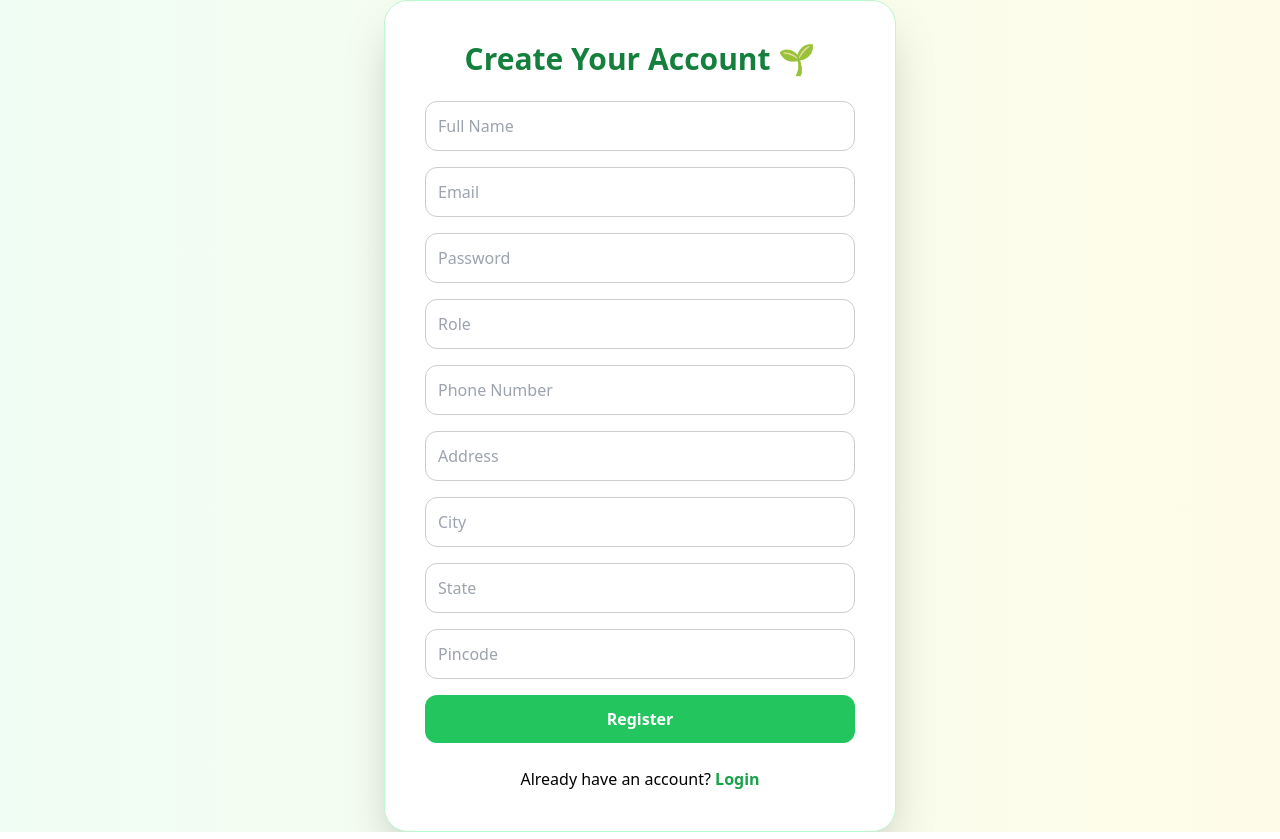
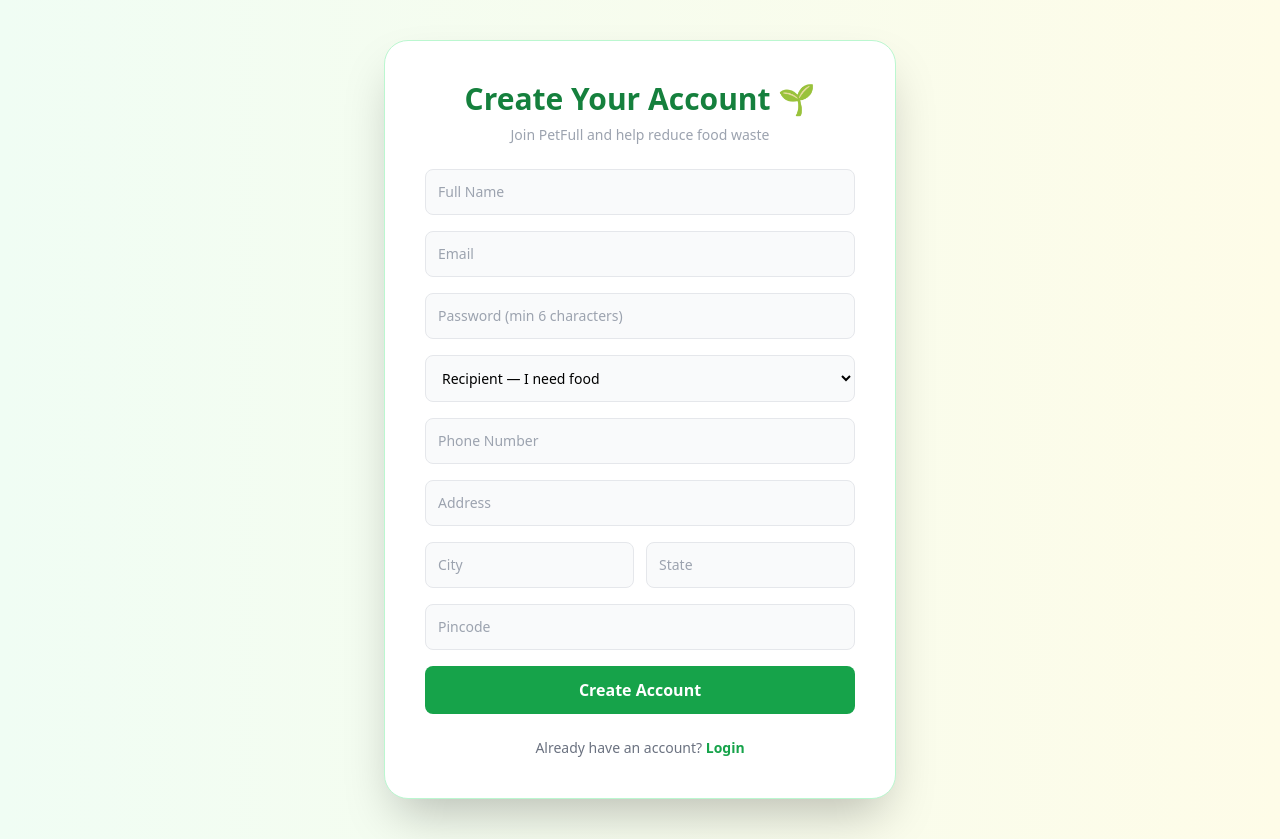
Before and after one commit to aviralgoel26/PetFull-Mine, a React (Create React App) app in the folder PetFullFrontend/petfull-frontend/: page /register in a window 1280 px wide. Built offline with nearby package versions, Linux system fonts and the light colour scheme.

Commit message:
ready to deployment for initial phase

```diff
--- a/PetFullFrontend/petfull-frontend/src/pages/Login.jsx
+++ b/PetFullFrontend/petfull-frontend/src/pages/Login.jsx
@@ -1,112 +1,114 @@
 import React, { useState } from "react";
 
+const API = "http://localhost:8080/api";
+
 const Login = () => {
-  const [email, setEmail] = useState("");
+  const [email,    setEmail]    = useState("");
   const [password, setPassword] = useState("");
-  const [message, setMessage] = useState("");
+  const [message,  setMessage]  = useState("");
+  const [loading,  setLoading]  = useState(false);
 
   const handleLogin = async (e) => {
     e.preventDefault();
+    setMessage("");
+    setLoading(true);
 
     try {
-    const response = await fetch("http://localhost:8080/api/users/login", {
-      method: "POST",
+      const response = await fetch(`${API}/users/login`, {
+        method:  "POST",
         headers: { "Content-Type": "application/json" },
-      body: JSON.stringify({ email, password }),
+        body:    JSON.stringify({ email, password }),
       });
 
       if (!response.ok) {
         const error = await response.text();
-      setMessage(error);
+        setMessage(error || "Login failed. Please try again.");
         return;
       }
 
       const user = await response.json();
-    // ✅ store user
+
+      // ✅ Always overwrite localStorage so stale user data never persists
       localStorage.setItem("user", JSON.stringify(user));
-console.log("FULL USER OBJECT:", user);
 
+      // ✅ Route by role — added ADMIN support
       if (user.role === "DONOR") {
-  console.log("Routing to DONOR");
         window.location.href = "/donor-dashboard";
-
       } else if (user.role === "RECIPIENT") {
-  console.log("Routing to RECIPIENT");
         window.location.href = "/recipient-dashboard";
-
+      } else if (user.role === "ADMIN") {
+        window.location.href = "/admin-dashboard";
       } else {
-  console.log("Role received:", user.role);
-  setMessage("Unknown role");
+        setMessage("Unknown role: " + user.role);
       }
 
-  } catch (err) {
-    console.error(err);
-    setMessage("Login failed");
+    } catch {
+      setMessage("Could not connect to server. Please try again.");
+    } finally {
+      setLoading(false);
     }
   };
 
   return (
     <div className="min-h-screen flex items-center justify-center bg-gradient-to-br from-green-100 to-yellow-100 px-4">
-
-      {/* Card */}
       <div className="w-full max-w-md bg-white rounded-2xl shadow-xl p-8 border border-green-200">
 
-        {/* Logo + Title */}
+        {/* Header */}
         <div className="text-center mb-6">
           <img
             src="https://cdn-icons-png.flaticon.com/512/3075/3075977.png"
-            alt="food-donation-logo"
+            alt="PetFull logo"
             className="w-20 mx-auto animate-bounce"
           />
-          <h1 className="text-3xl font-bold mt-3 text-green-700">
-            FoodShare Login
-          </h1>
+          <h1 className="text-3xl font-bold mt-3 text-green-700">PetFull Login</h1>
           <p className="text-gray-500 text-sm">Connecting surplus food to those in need</p>
         </div>
 
         {/* Form */}
         <form onSubmit={handleLogin} className="space-y-4">
-
           <input
             type="email"
             placeholder="Enter email"
-            className="w-full p-3 border rounded-lg focus:ring-2 focus:ring-green-400"
+            className="w-full p-3 border rounded-lg focus:outline-none focus:ring-2 focus:ring-green-400"
             value={email}
-            onChange={(e)=>setEmail(e.target.value)}
+            onChange={(e) => setEmail(e.target.value)}
             required
+            disabled={loading}
           />
 
           <input
             type="password"
             placeholder="Enter password"
-            className="w-full p-3 border rounded-lg focus:ring-2 focus:ring-green-400"
+            className="w-full p-3 border rounded-lg focus:outline-none focus:ring-2 focus:ring-green-400"
             value={password}
-            onChange={(e)=>setPassword(e.target.value)}
+            onChange={(e) => setPassword(e.target.value)}
             required
+            disabled={loading}
           />
 
           <button
             type="submit"
-            className="w-full bg-green-600 text-white py-3 rounded-lg hover:bg-green-700 transition"
+            disabled={loading}
+            className="w-full bg-green-600 text-white py-3 rounded-lg hover:bg-green-700 transition disabled:opacity-60 disabled:cursor-not-allowed"
           >
-            Login
+            {loading ? "Logging in…" : "Login"}
           </button>
         </form>
 
-        {/* Message */}
+        {/* Error message */}
         {message && (
-  <p className="text-center text-sm mt-3 text-red-500">
-    {message}
-  </p>
+          <p className="text-center text-sm mt-3 text-red-500">{message}</p>
         )}
 
         {/* Footer */}
         <p className="text-center mt-5 text-gray-600 text-sm">
-          New here? <a href="/register" className="text-green-600 font-semibold">Create an account</a>
+          New here?{" "}
+          <a href="/register" className="text-green-600 font-semibold hover:underline">
+            Create an account
+          </a>
         </p>
 
       </div>
-
     </div>
   );
 };
--- a/PetFullFrontend/petfull-frontend/src/pages/Register.jsx
+++ b/PetFullFrontend/petfull-frontend/src/pages/Register.jsx
@@ -1,81 +1,195 @@
 import React, { useState } from "react";
-import axios from "axios";
+
+const API = "http://localhost:8080/api";
 
 export default function Register() {
   const [formData, setFormData] = useState({
     fullName: "",
-    email: "",
+    email:    "",
     password: "",
-    role:"",
-    phone: "",
-    address: "",
-    city: "",
-    state: "",
-    pincode: "",
+    role:     "RECIPIENT", // ✅ sensible default — user picks from dropdown
+    phone:    "",
+    address:  "",
+    city:     "",
+    state:    "",
+    pincode:  "",
   });
 
   const [message, setMessage] = useState("");
+  const [success, setSuccess]  = useState(false);
+  const [loading, setLoading]  = useState(false);
 
   const handleChange = (e) => {
-    setFormData({ ...formData, [e.target.name]: e.target.value });
+    setFormData((p) => ({ ...p, [e.target.name]: e.target.value }));
+    setMessage(""); // clear error on any change
   };
 
   const handleSubmit = async (e) => {
     e.preventDefault();
+    setMessage("");
+    setLoading(true);
+
+    // Basic client-side validation
+    if (formData.password.length < 6) {
+      setMessage("Password must be at least 6 characters.");
+      setLoading(false);
+      return;
+    }
 
     try {
-      const res = await axios.post("http://localhost:8080/api/users/register", formData);
+      const res = await fetch(`${API}/users/register`, {
+        method:  "POST",
+        headers: { "Content-Type": "application/json" },
+        body:    JSON.stringify(formData),
+      });
 
-      if (res.status === 200) {
-        setMessage("Registration successful! Redirecting...");
+      if (!res.ok) {
+        const error = await res.text();
+        setMessage(error || "Registration failed. Please try again.");
+        return;
+      }
 
-        setTimeout(() => {
-          window.location.href = "/";
-        }, 1500);
-      }
-    } catch (err) {
-      const errorMessage =
-    typeof err.response?.data === "string"
-      ? err.response.data
-      : err.response?.data?.message || "Registration failed";
+      setSuccess(true);
+      setMessage("Registration successful! Redirecting to login…");
+      setTimeout(() => { window.location.href = "/login"; }, 1500);
 
-  setMessage(errorMessage);
+    } catch {
+      setMessage("Could not connect to server. Please try again.");
+    } finally {
+      setLoading(false);
     }
   };
 
+  const inputClass = "w-full p-3 border border-gray-200 rounded-lg bg-gray-50 focus:outline-none focus:ring-2 focus:ring-green-400 text-sm";
+
   return (
-    <div className="min-h-screen flex items-center justify-center bg-gradient-to-r from-green-50 to-yellow-50 px-4">
+    <div className="min-h-screen flex items-center justify-center bg-gradient-to-r from-green-50 to-yellow-50 px-4 py-10">
       <div className="bg-white p-10 rounded-3xl shadow-2xl w-full max-w-lg border border-green-200">
 
-        <h1 className="text-3xl font-bold text-green-700 text-center mb-6">
+        <h1 className="text-3xl font-bold text-green-700 text-center mb-2">
           Create Your Account 🌱
         </h1>
+        <p className="text-center text-gray-400 text-sm mb-6">
+          Join PetFull and help reduce food waste
+        </p>
 
         <form className="space-y-4" onSubmit={handleSubmit}>
 
-          <input className="field" placeholder="Full Name" name="fullName" onChange={handleChange} required />
-          <input className="field" placeholder="Email" name="email" onChange={handleChange} required />
-          <input className="field" placeholder="Password" type="password" name="password" onChange={handleChange} required />
-          <input className="field" placeholder="Role" type="role" name="role" onChange={handleChange} required />
-          <input className="field" placeholder="Phone Number" name="phone" onChange={handleChange} />
-          <input className="field" placeholder="Address" name="address" onChange={handleChange} />
-          <input className="field" placeholder="City" name="city" onChange={handleChange} />
-          <input className="field" placeholder="State" name="state" onChange={handleChange} />
-          <input className="field" placeholder="Pincode" name="pincode" onChange={handleChange} />
+          <input
+            className={inputClass}
+            placeholder="Full Name"
+            name="fullName"
+            value={formData.fullName}
+            onChange={handleChange}
+            disabled={loading}
+            required
+          />
 
-          <button type="submit" className="btn-primary">
-            Register
+          <input
+            className={inputClass}
+            placeholder="Email"
+            name="email"
+            type="email"
+            value={formData.email}
+            onChange={handleChange}
+            disabled={loading}
+            required
+          />
+
+          <input
+            className={inputClass}
+            placeholder="Password (min 6 characters)"
+            name="password"
+            type="password"
+            value={formData.password}
+            onChange={handleChange}
+            disabled={loading}
+            required
+          />
+
+          {/* ✅ Role as dropdown — not a free-text input */}
+          <select
+            className={inputClass}
+            name="role"
+            value={formData.role}
+            onChange={handleChange}
+            disabled={loading}
+            required
+          >
+            <option value="RECIPIENT">Recipient — I need food</option>
+            <option value="DONOR">Donor — I want to donate food</option>
+          </select>
+
+          <input
+            className={inputClass}
+            placeholder="Phone Number"
+            name="phone"
+            type="tel"
+            value={formData.phone}
+            onChange={handleChange}
+            disabled={loading}
+          />
+
+          <input
+            className={inputClass}
+            placeholder="Address"
+            name="address"
+            value={formData.address}
+            onChange={handleChange}
+            disabled={loading}
+          />
+
+          <div className="grid grid-cols-2 gap-3">
+            <input
+              className={inputClass}
+              placeholder="City"
+              name="city"
+              value={formData.city}
+              onChange={handleChange}
+              disabled={loading}
+            />
+            <input
+              className={inputClass}
+              placeholder="State"
+              name="state"
+              value={formData.state}
+              onChange={handleChange}
+              disabled={loading}
+            />
+          </div>
+
+          <input
+            className={inputClass}
+            placeholder="Pincode"
+            name="pincode"
+            value={formData.pincode}
+            onChange={handleChange}
+            disabled={loading}
+          />
+
+          <button
+            type="submit"
+            disabled={loading}
+            className="w-full bg-green-600 text-white py-3 rounded-lg font-semibold hover:bg-green-700 transition disabled:opacity-60 disabled:cursor-not-allowed"
+          >
+            {loading ? "Registering…" : "Create Account"}
           </button>
         </form>
 
+        {/* Message */}
         {message && (
-          <p className="text-center mt-4 text-red-500 font-medium">{message}</p>
+          <p className={`text-center mt-4 font-medium text-sm ${success ? "text-green-600" : "text-red-500"}`}>
+            {message}
+          </p>
         )}
 
-        <p className="text-center mt-6">
+        <p className="text-center mt-6 text-gray-500 text-sm">
           Already have an account?{" "}
-          <a href="/" className="text-green-600 font-semibold">Login</a>
+          <a href="/login" className="text-green-600 font-semibold hover:underline">
+            Login
+          </a>
         </p>
+
       </div>
     </div>
   );
```
Also changed, not shown: PetFullFrontend/petfull-frontend/src/components/DonationCard.jsx (deleted, +0 -102 lines). Lines whose indentation alone changed are shown as unchanged.
